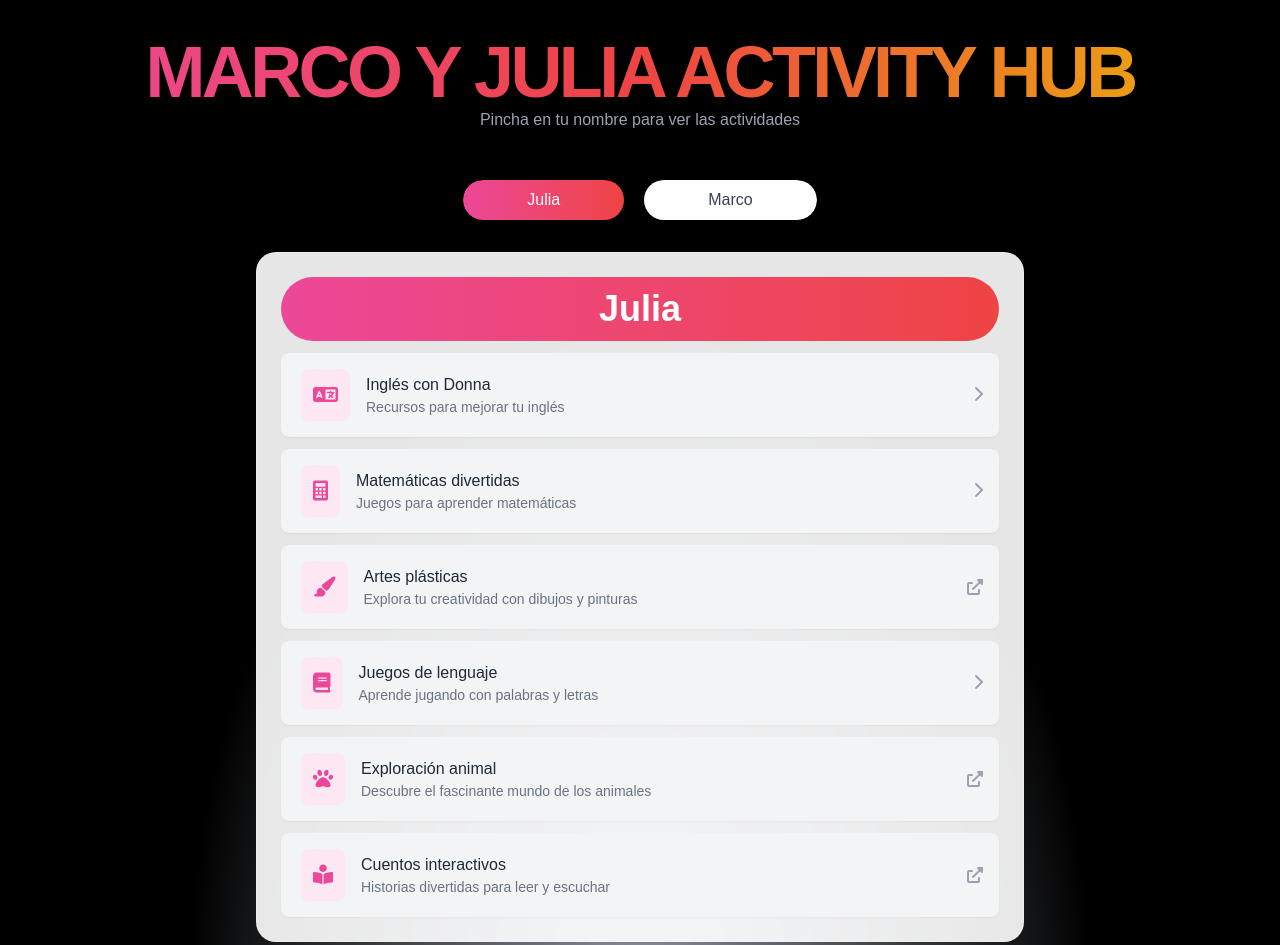
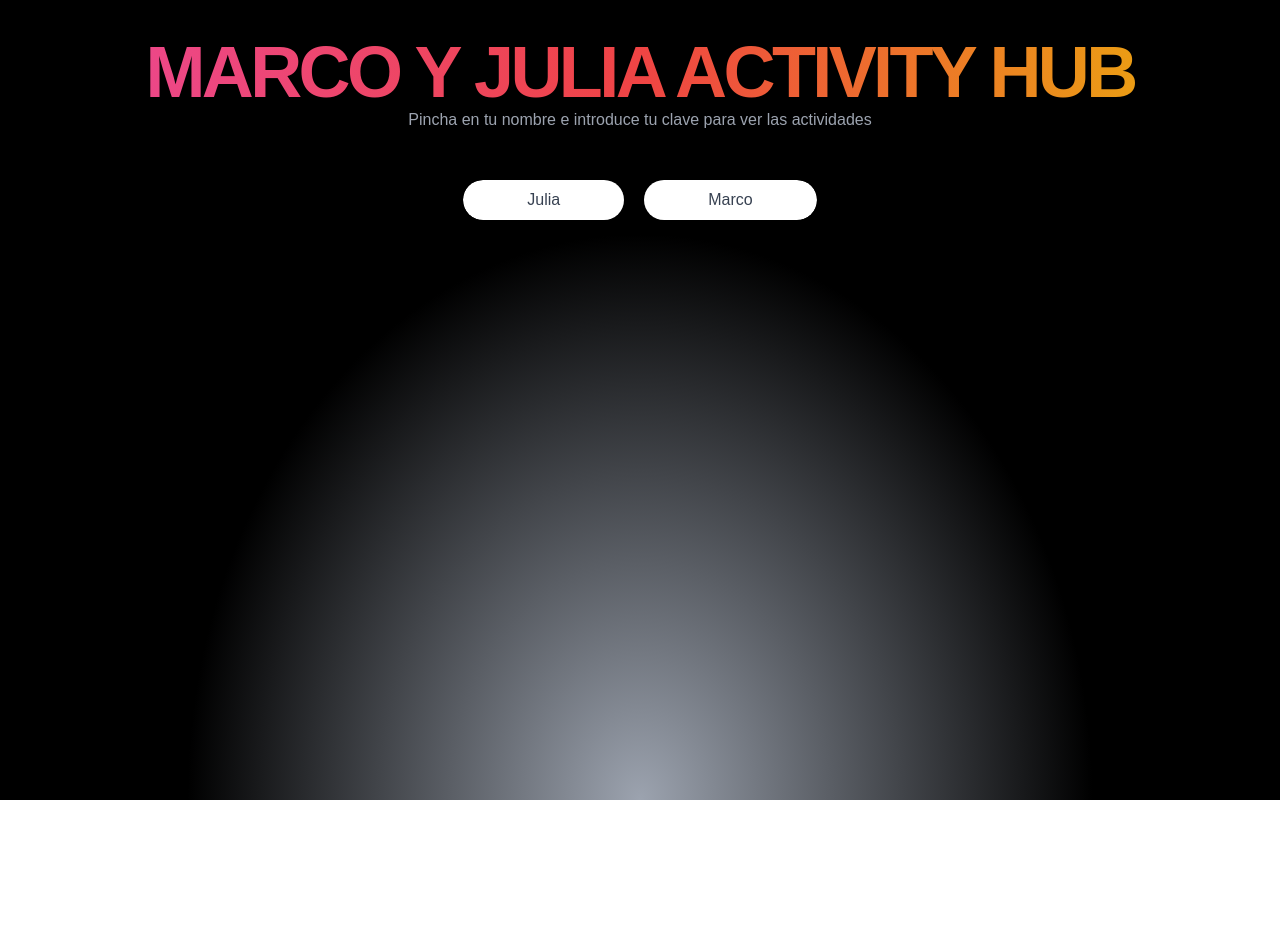
Before and after one commit to Antjrobles/spa-activities, a plain HTML site: page index.html in a window 1280 px wide. Shown: the top 945 px of the page. After the commit the page ends 800 px from the top, so only its background shows below. Drawn offline with nearby package versions, Linux system fonts and the light colour scheme.

Commit message:
Implementar autenticación para las pestañas de Julia y Marco, incluyendo gestión de claves y mensajes de estado. Mejorar la experiencia del usuario con mensajes dinámicos y reinicio de autenticación.

```diff
--- a/index.html
+++ b/index.html
@@ -21,19 +21,25 @@
     <!-- Título Principal -->
     <div class="text-center mb-12">
       <h1
-          class="mt-1 bg-gradient-to-r from-pink-500 via-red-500 to-yellow-500 bg-clip-text text-4xl font-extrabold uppercase tracking-tighter text-transparent sm:text-5xl lg:text-7xl" id="titulo">
+          class="mt-1 bg-gradient-to-r from-pink-500 via-red-500 to-yellow-500 bg-clip-text text-4xl font-extrabold uppercase tracking-tighter text-transparent sm:text-5xl lg:text-7xl"
+          id="titulo">
         Marco y Julia Activity Hub
       </h1>
-      <p class="text-gray-400">Pincha en tu nombre para ver las actividades</p>
+      <!-- MODIFICADO: Texto inicial -->
+      <p class="text-gray-400" x-show="activeTab === null">Pincha en tu nombre e introduce tu clave para ver las
+        actividades</p>
+      <p class="text-gray-400" x-show="activeTab !== null">¡Hola de nuevo! Explora tus actividades.</p>
+      <!-- Podríamos añadir un botón de reset aquí si quisiéramos -->
+      <!-- <button @click="resetVisited()" class="mt-2 text-xs text-gray-500 hover:text-red-400">Reiniciar todo (incluye claves)</button> -->
     </div>
 
     <!-- Pestañas de Selección (Julia/Marco) -->
-    <!-- Ocultamos pestañas si hay una categoría abierta -->
+    <!-- MODIFICADO: Se muestran siempre que no haya una categoría abierta (como antes) -->
     <div class="flex justify-center mb-8" x-show="openCategoryIndex.julia === null && openCategoryIndex.marco === null">
-      <!-- Botones Julia y Marco -->
       <div class="inline-flex rounded-full shadow-md overflow-hidden">
+        <!-- MODIFICADO: El @click llama a requestTabSwitch -->
         <button
-                @click="activeTab = 'julia'; closeCategories()"
+                @click="requestTabSwitch('julia')"
                 :class="{
                         'bg-gradient-to-r from-pink-500 to-red-500 text-white': activeTab === 'julia',
                         'bg-white text-gray-700 hover:bg-pink-50': activeTab !== 'julia'
@@ -41,8 +47,9 @@
                 class="tab-button px-16 py-2 font-medium rounded-full transition-all duration-300 focus:outline-none">
           Julia
         </button>
+        <!-- MODIFICADO: El @click llama a requestTabSwitch -->
         <button
-                @click="activeTab = 'marco'; closeCategories()"
+                @click="requestTabSwitch('marco')"
                 :class="{
                         'bg-gradient-to-r from-teal-400 to-cyan-500 text-white': activeTab === 'marco',
                         'bg-white text-gray-700 hover:bg-teal-50': activeTab !== 'marco'
@@ -59,9 +66,11 @@
       <!-- ******************** -->
       <!-- Actividades de Julia -->
       <!-- ******************** -->
-      <div x-show="activeTab === 'julia'" x-transition>
+      <!-- MODIFICADO: Añadido chequeo de isAuthenticated.julia -->
+      <div x-show="activeTab === 'julia' && isAuthenticated.julia" x-transition>
         <!-- Vista Lista Principal Julia (si no hay categoría abierta) -->
         <div class="card p-6 mb-8" x-show="openCategoryIndex.julia === null">
+          <!-- ... (contenido interno sin cambios) ... -->
           <div class="text-center bg-gradient-to-r from-pink-500 to-red-500 rounded-full">
             <h2 class="text-4xl font-bold text-white p-3">Julia</h2>
           </div>
@@ -115,7 +124,9 @@
         </div>
 
         <!-- Vista Submenú Julia (si hay categoría abierta) -->
+        <!-- MODIFICADO: El x-show principal ya controla la autenticación -->
         <div class="card p-6 mb-8" x-show="openCategoryIndex.julia !== null" x-transition>
+          <!-- ... (contenido interno sin cambios) ... -->
           <template x-if="openCategoryIndex.julia !== null"> <!-- Evita error si es null -->
             <div> <!-- Necesario para que x-if funcione bien con template -->
               <!-- Botón Volver y Título de Categoría -->
@@ -170,9 +181,11 @@
       <!-- ******************** -->
       <!-- Actividades de Marco -->
       <!-- ******************** -->
-      <div x-show="activeTab === 'marco'" x-transition>
+      <!-- MODIFICADO: Añadido chequeo de isAuthenticated.marco -->
+      <div x-show="activeTab === 'marco' && isAuthenticated.marco" x-transition>
         <!-- Vista Lista Principal Marco (si no hay categoría abierta) -->
         <div class="card p-6 mb-8" x-show="openCategoryIndex.marco === null">
+          <!-- ... (contenido interno sin cambios) ... -->
           <div class="text-center mb-6 bg-gradient-to-r from-teal-400 to-cyan-500 rounded-full">
             <h2 class="text-4xl font-bold text-white p-3">Marco</h2>
             <!--<p class="text-black">10 años</p>-->
@@ -227,7 +240,9 @@
         </div>
 
         <!-- Vista Submenú Marco (si hay categoría abierta) -->
+        <!-- MODIFICADO: El x-show principal ya controla la autenticación -->
         <div class="card p-6 mb-8" x-show="openCategoryIndex.marco !== null" x-transition>
+          <!-- ... (contenido interno sin cambios) ... -->
           <template x-if="openCategoryIndex.marco !== null"> <!-- Evita error si es null -->
             <div> <!-- Necesario para que x-if funcione bien con template -->
               <!-- Botón Volver y Título de Categoría -->
--- a/index.js
+++ b/index.js
@@ -1,14 +1,24 @@
 function activityHub() {
   return {
-    activeTab: "julia",
-    // Nuevo: Guarda el ÍNDICE de la categoría abierta para cada uno, o null si ninguna
+    // activeTab: "julia", // Empezamos sin ninguna pestaña activa hasta autenticar
+    activeTab: null,
     openCategoryIndex: {
       julia: null,
       marco: null,
     },
+    // --- NUEVO: Estado de autenticación ---
+    isAuthenticated: {
+      julia: false,
+      marco: false,
+    },
+    // --- NUEVO: Claves (¡CAMBIA ESTAS CLAVES!) ---
+    correctKeys: {
+      julia: "julia2016", // Cambia esta clave secreta para Julia
+      marco: "marco2014", // Cambia esta clave secreta para Marco
+    },
 
-    // Modificamos los datos para incluir 'type' y 'subActivities'
     juliaActivities: [
+      // ... (tus actividades de Julia sin cambios) ...
       {
         type: "category",
         title: "Inglés con Donna",
@@ -19,38 +29,10 @@ function activityHub() {
           {
             title: "WordWall",
             description: "Aprende jugando",
-            link: "https://wordwall.net/es",
+            link: "https://wordwall.net/myactivities",
             icon: "fa-solid fa-graduation-cap",
             visited: false,
           },
-/*           {
-            title: "Duolingo",
-            description: "Aprende jugando",
-            link: "https://es.duolingo.com/course/en/es/Aprender-ingl%C3%A9s",
-            icon: "fab fa-earlybirds",
-            visited: false,
-          }, */
-/*           {
-            title: "British Council Kids",
-            description: "Juegos y canciones",
-            link: "https://learnenglishkids.britishcouncil.org/",
-            icon: "fas fa-child",
-            visited: false,
-          },
-          {
-            title: "BBC Learning English",
-            description: "Lecciones y noticias",
-            link: "https://www.bbc.co.uk/learningenglish",
-            icon: "fas fa-newspaper",
-            visited: false,
-          },
-          {
-            title: "Cambridge Activities",
-            description: "Ejercicios por nivel",
-            link: "https://www.cambridgeenglish.org/learning-english/activities-for-learners/",
-            icon: "fa-solid fa-book",
-            visited: false,
-          }, */
         ],
       },
       {
@@ -76,61 +58,9 @@ function activityHub() {
           },
         ],
       },
-      {
-        type: "link", // Tipo enlace directo
-        title: "Artes plásticas",
-        description: "Explora tu creatividad con dibujos y pinturas",
-        link: "https://www.educacionplastica.net/",
-        icon: "fas fa-paint-brush",
-        visited: false,
-      },
-      {
-        type: "category", // Tipo categoría
-        title: "Juegos de lenguaje",
-        description: "Aprende jugando con palabras y letras",
-        icon: "fas fa-book",
-        visited: false, // Las categorías no se marcan como visitadas
-        subActivities: [
-          // Array de sub-actividades
-          {
-            title: "Mundo Primaria Lenguaje",
-            link: "https://www.mundoprimaria.com/juegos-educativos/juegos-lenguaje",
-            icon: "fas fa-puzzle-piece",
-            visited: false,
-          },
-          {
-            title: "Cokitos Juegos de Lengua",
-            link: "https://www.cokitos.com/tag/juegos-de-lengua/",
-            icon: "fas fa-comments",
-            visited: false,
-          },
-          {
-            title: "Vedoque Lengua",
-            link: "https://vedoque.com/sec.php?s=6",
-            icon: "fas fa-graduation-cap",
-            visited: false,
-          },
-        ],
-      },
-
-      {
-        type: "link",
-        title: "Exploración animal",
-        description: "Descubre el fascinante mundo de los animales",
-        link: "https://www.nationalgeographic.es/animales",
-        icon: "fas fa-paw",
-        visited: false,
-      },
-      {
-        type: "link",
-        title: "Cuentos interactivos",
-        description: "Historias divertidas para leer y escuchar",
-        link: "https://www.cuentosinfantiles.net/",
-        icon: "fas fa-book-reader",
-        visited: false,
-      },
     ],
     marcoActivities: [
+      // ... (tus actividades de Marco sin cambios) ...
       {
         type: "category",
         title: "Inglés con Donna",
@@ -145,34 +75,6 @@ function activityHub() {
             icon: "fa-solid fa-graduation-cap",
             visited: false,
           },
-         /*  {
-            title: "Duolingo",
-            description: "Aprende jugando",
-            link: "https://es.duolingo.com/course/en/es/Aprender-ingl%C3%A9s",
-            icon: "fab fa-earlybirds",
-            visited: false,
-          },
-          {
-            title: "British Council Kids",
-            description: "Juegos y canciones",
-            link: "https://learnenglishkids.britishcouncil.org/",
-            icon: "fas fa-child",
-            visited: false,
-          },
-          {
-            title: "BBC Learning English",
-            description: "Lecciones y noticias",
-            link: "https://www.bbc.co.uk/learningenglish",
-            icon: "fas fa-newspaper",
-            visited: false,
-          },
-          {
-            title: "Cambridge Activities",
-            description: "Ejercicios por nivel",
-            link: "https://www.cambridgeenglish.org/learning-english/activities-for-learners/",
-            icon: "fa-solid fa-book",
-            visited: false,
-          }, */
         ],
       },
       {
@@ -250,13 +152,43 @@ function activityHub() {
         icon: "fas fa-landmark",
         visited: false,
       },
-      // Puedes seguir añadiendo más actividades de tipo 'link' o 'category'
     ],
 
     // --- MÉTODOS ---
 
-    // Método para abrir/cerrar una categoría
+    // --- NUEVO: Método para intentar cambiar de pestaña (pide clave si es necesario) ---
+    requestTabSwitch(person) {
+      // Si ya está autenticado para esa persona, simplemente cambia la pestaña
+      if (this.isAuthenticated[person]) {
+        this.activeTab = person;
+        this.closeCategories(); // Cierra categorías al cambiar
+        return;
+      }
+
+      // Si no está autenticado, pide la clave
+      const enteredKey = prompt(`Hola ${person.charAt(0).toUpperCase() + person.slice(1)}, introduce tu clave:`);
+
+      // Si el usuario cancela el prompt (enteredKey es null)
+      if (enteredKey === null) {
+        return; // No hacer nada
+      }
+
+      // Comprueba si la clave introducida es correcta
+      if (enteredKey === this.correctKeys[person]) {
+        // Clave correcta: marca como autenticado y cambia la pestaña
+        this.isAuthenticated[person] = true;
+        this.activeTab = person;
+        this.closeCategories();
+        console.log(`${person} autenticado correctamente.`);
+      } else {
+        // Clave incorrecta: muestra un mensaje y no hagas nada más
+        alert("¡Clave incorrecta! Inténtalo de nuevo.");
+        console.log(`Intento fallido de autenticación para ${person}.`);
+      }
+    },
+
     toggleCategory(person, index) {
+      // ... (código existente sin cambios) ...
       const list =
         person === "julia" ? this.juliaActivities : this.marcoActivities;
 
@@ -278,32 +210,22 @@ function activityHub() {
       }
     },
 
-    // Método para cerrar todas las categorías (útil al cambiar de pestaña)
     closeCategories() {
       this.openCategoryIndex.julia = null;
       this.openCategoryIndex.marco = null;
     },
 
-    // Marca un enlace DIRECTO como visitado
     markVisited(person, index) {
+      // ... (código existente sin cambios) ...
       const list =
         person === "julia" ? this.juliaActivities : this.marcoActivities;
       if (list[index] && list[index].type === "link") {
-        // Alpine v2 necesita que reasignes para detectar cambios en arrays a veces
-        // aunque modificar la propiedad debería bastar aquí.
         list[index].visited = true;
-        // Para estar seguros, podríamos hacer:
-        // if (person === 'julia') this.juliaActivities = [...this.juliaActivities];
-        // else this.marcoActivities = [...this.marcoActivities];
-        // Pero prueba primero sin esto, debería funcionar.
       }
-      // IMPORTANTE: Esto NO guarda el estado si cierras el navegador.
-      // Para eso se necesitaría localStorage (como en mi respuesta errónea anterior).
-      // Si quieres añadirlo DIME, pero empezamos simple.
     },
 
-    // Marca una SUB-ACTIVIDAD como visitada
     markSubVisited(person, categoryIndex, subIndex) {
+      // ... (código existente sin cambios) ...
       const list =
         person === "julia" ? this.juliaActivities : this.marcoActivities;
       if (
@@ -312,12 +234,10 @@ function activityHub() {
         list[categoryIndex].subActivities[subIndex]
       ) {
         list[categoryIndex].subActivities[subIndex].visited = true;
-        // Como antes, puede que necesite reasignar el array principal para
-        // que Alpine v2 detecte el cambio profundo. Prueba sin ello primero.
       }
     },
 
-    // Reinicia TODOS los estados 'visited'
+    // --- MODIFICADO: Reset también reinicia la autenticación ---
     resetVisited() {
       const resetList = (list) => {
         list.forEach((activity) => {
@@ -327,22 +247,25 @@ function activityHub() {
             activity.subActivities.forEach((sub) => (sub.visited = false));
           }
         });
-        return list; // Devuelve la lista modificada
+        return list;
       };
 
-      // Reasignamos para asegurar que Alpine detecta el cambio
       this.juliaActivities = resetList([...this.juliaActivities]);
       this.marcoActivities = resetList([...this.marcoActivities]);
 
-      // También cerramos cualquier categoría abierta al reiniciar
+      // --- NUEVO: Reiniciar autenticación ---
+      this.isAuthenticated.julia = false;
+      this.isAuthenticated.marco = false;
+      this.activeTab = null; // Ninguna pestaña activa después del reset
+
       this.closeCategories();
-      console.log("Estado visitado reiniciado.");
+      console.log("Estado visitado y autenticación reiniciados.");
+      alert("¡Todo reiniciado! Introduce tu clave de nuevo si quieres ver las actividades."); // Aviso al usuario
     },
   };
 }
 
-
-
+// --- El resto del código de index.js (efecto título) sin cambios ---
 // Obtenemos el elemento por su id
 const titulo = document.getElementById('titulo');
 // Guardamos el texto original
@@ -400,7 +323,7 @@ function recomponerTexto(textoOriginal, iteraciones, intervalo) {
 let intervaloMezcla;
 
 // Añadimos el evento onmouseover
-titulo.onmouseover = function() {
+titulo.onmouseover = function () {
   // Iniciar la mezcla aleatoria en un intervalo
   intervaloMezcla = setInterval(() => {
     titulo.innerText = mezclarLetras(textoOriginal);
@@ -408,7 +331,7 @@ titulo.onmouseover = function() {
 }
 
 // Añadimos el evento onmouseout
-titulo.onmouseout = function() {
+titulo.onmouseout = function () {
   // Detener el intervalo de mezcla pero no restaurar inmediatamente
   clearInterval(intervaloMezcla);
 
```
